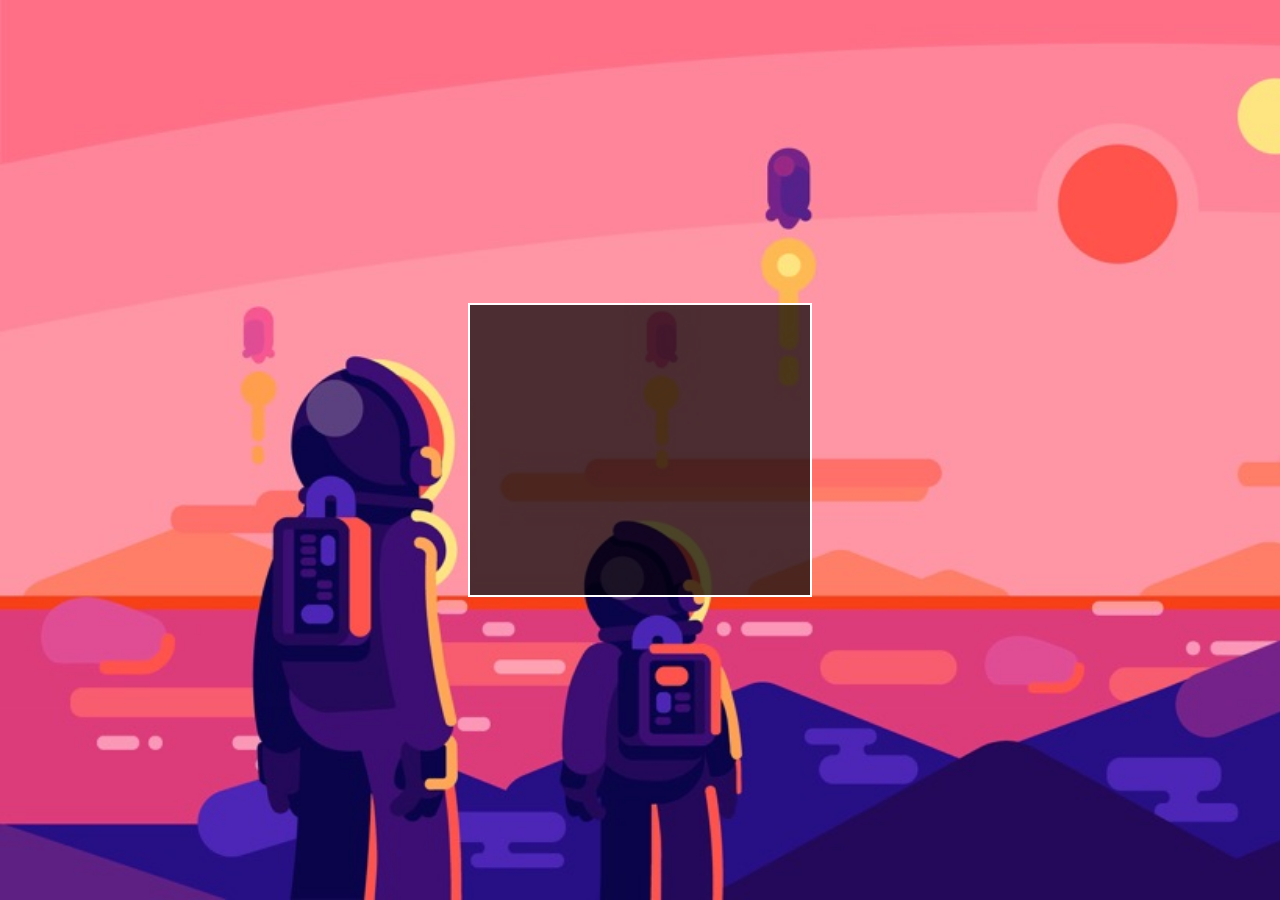
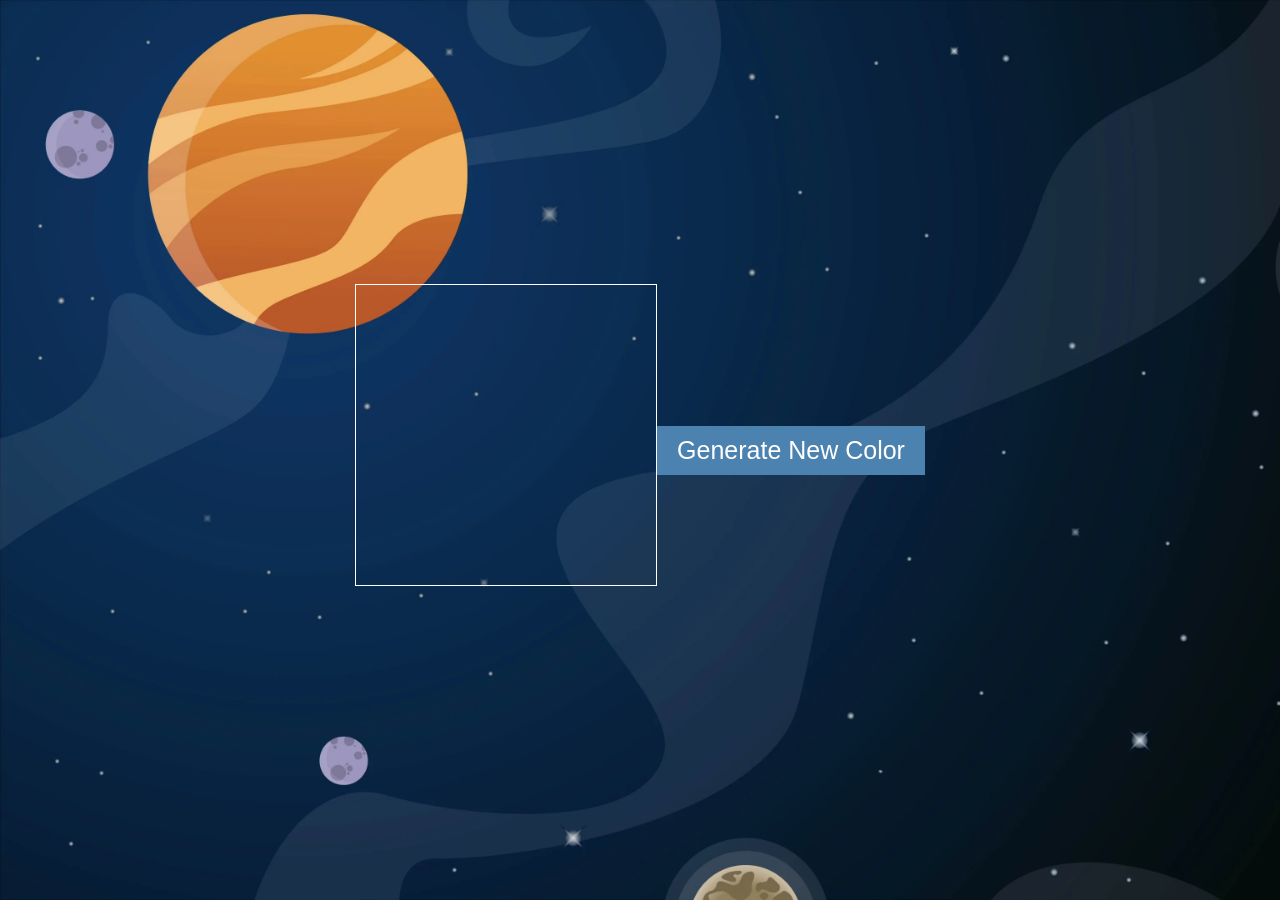
Before and after one commit to tarasehdave/solid-octo-goggles, a Jekyll site: the page colorgame.html, which Jekyll copies as it is, in a window 1280 px wide. Built offline with Jekyll 4.4.1, drawn with Linux system fonts in a browser that asks for light colours.

Commit message:
updated color game

```diff
--- a/colorgame.html
+++ b/colorgame.html
@@ -1,9 +1,10 @@
+
 <!DOCTYPE html>
 <html lang="en">
 <head>
   <meta charset="UTF-8">
   <meta name="viewport" content="width=device-width, initial-scale=1.0">
-  <title>Space RGB to Binary Converter</title>
+  <title>Spaceship Color Changer</title>
   <style>
     body {
       display: flex;
@@ -12,54 +13,42 @@
       height: 100vh;
       margin: 0;
       font-family: Arial, sans-serif;
-      background-image: url('./images/game.png');
+      background-image: url('./images/colorplanet.webp');
       background-repeat: no-repeat;
       background-size: cover;
     }
 
-    #result-box {
-      display: flex;
-      flex-direction: column;
-      align-items: center;
+    #spaceship {
       width: 300px;
-      height: 250px;
-      border: 2px solid #fff;
-      background-color: rgba(0, 0, 0, 0.7);
-      color: #fff;
-      padding: 20px;
-      text-align: center;
-      font-family: monospace;
-    }
-
-    #color-box {
-      margin-top: 20px;
-      width: 100%;
-      height: 100px;
+      height: 300px;
+      margin-bottom: 30px;
       border: 1px solid #fff;
     }
 
+    #rgb-value, #ascii-8bit, #ascii-24bit {
+      font-family: Impact, Haettenschweiler, 'Arial Narrow Bold', sans-serif;
+      color: #fff;
+      margin-bottom: 20px;
+    }
+
     button {
-      margin-top: 10px;
-      background-color: #4CAF50;
+      background-color: #4c82af;
       color: white;
       border: none;
       padding: 10px 20px;
       text-align: center;
       text-decoration: none;
-      display: inline-block;
-      font-size: 16px;
+      font-size: 25px;
       cursor: pointer;
     }
   </style>
 </head>
 <body>
-  <div id="result-box">
-    <div id="color-box"></div>
-    <p id="rgb-text"></p>
-    <p id="binary-text"></p>
-    <button onclick="generateRGB()">Generate RGB</button>
-    <button onclick="convertToBinary()">Convert to Binary</button>
-  </div>
+  <div id="spaceship"></div>
+  <div id="rgb-value"></div>
+  <div id="ascii-8bit"></div>
+  <div id="ascii-24bit"></div>
+  <button onclick="updateSpaceshipColor()">Generate New Color</button>
 
   <script>
     function getRandomRGB() {
@@ -69,39 +58,28 @@
       return { r, g, b };
     }
 
-    function rgbToBinary(rgb) {
-      const binaryR = rgb.r.toString(2).padStart(8, '0');
-      const binaryG = rgb.g.toString(2).padStart(8, '0');
-      const binaryB = rgb.b.toString(2).padStart(8, '0');
-      return `${binaryR} ${binaryG} ${binaryB}`;
+    function rgbToAscii(rgb) {
+      const asciiR = rgb.r.toString(2).padStart(8, '0');
+      const asciiG = rgb.g.toString(2).padStart(8, '0');
+      const asciiB = rgb.b.toString(2).padStart(8, '0');
+      const ascii24Bit = (rgb.r << 16 | rgb.g << 8 | rgb.b).toString(2).padStart(24, '0');
+      return { ascii8Bit: `${asciiR} ${asciiG} ${asciiB}`, ascii24Bit };
     }
 
-    let currentRGB;
+    function updateSpaceshipColor() {
+      const rgb = getRandomRGB();
+      const spaceship = document.getElementById('spaceship');
+      const rgbValue = document.getElementById('rgb-value');
+      const ascii8bit = document.getElementById('ascii-8bit');
+      const ascii24bit = document.getElementById('ascii-24bit');
 
-    function generateRGB() {
-      currentRGB = getRandomRGB();
-      updateResultBox();
+      spaceship.style.backgroundColor = `rgb(${rgb.r}, ${rgb.g}, ${rgb.b})`;
+      rgbValue.textContent = `RGB: (${rgb.r}, ${rgb.g}, ${rgb.b})`;
+
+      const asciiCodes = rgbToAscii(rgb);
+      ascii8bit.textContent = `8-bit ASCII: ${asciiCodes.ascii8Bit}`;
+      ascii24bit.textContent = `24-bit ASCII: ${asciiCodes.ascii24Bit}`;
     }
-
-    function convertToBinary() {
-      const binary = rgbToBinary(currentRGB);
-      document.getElementById('binary-text').textContent = `Binary: ${binary}`;
-    }
-
-    function updateResultBox() {
-      const resultBox = document.getElementById('result-box');
-      const colorBox = document.getElementById('color-box');
-      const rgbText = document.getElementById('rgb-text');
-      const binaryText = document.getElementById('binary-text');
-
-      resultBox.textContent = ''; // Clear existing text content
-      colorBox.style.backgroundColor = `rgb(${currentRGB.r}, ${currentRGB.g}, ${currentRGB.b})`;
-      rgbText.textContent = `RGB: (${currentRGB.r}, ${currentRGB.g}, ${currentRGB.b})`;
-      binaryText.textContent = ''; // Clear binary text
-    }
-
-    // Initial setup
-    generateRGB();
   </script>
 </body>
 </html>
--- a/memorygame.html
+++ b/memorygame.html
@@ -12,7 +12,7 @@
       height: 100vh;
       margin: 0;
       font-family: Arial, sans-serif;
-      background-image: url('./images/game.png');
+      background-image: url('./images/istockphoto-829309362-612x612.jpeg');
       background-repeat: no-repeat;
       background-size: cover;
     }
```
Also changed, not shown: images/colorplanet.webp (added), images/istockphoto-829309362-612x612.jpeg (added), images/spaceship.png (added).
